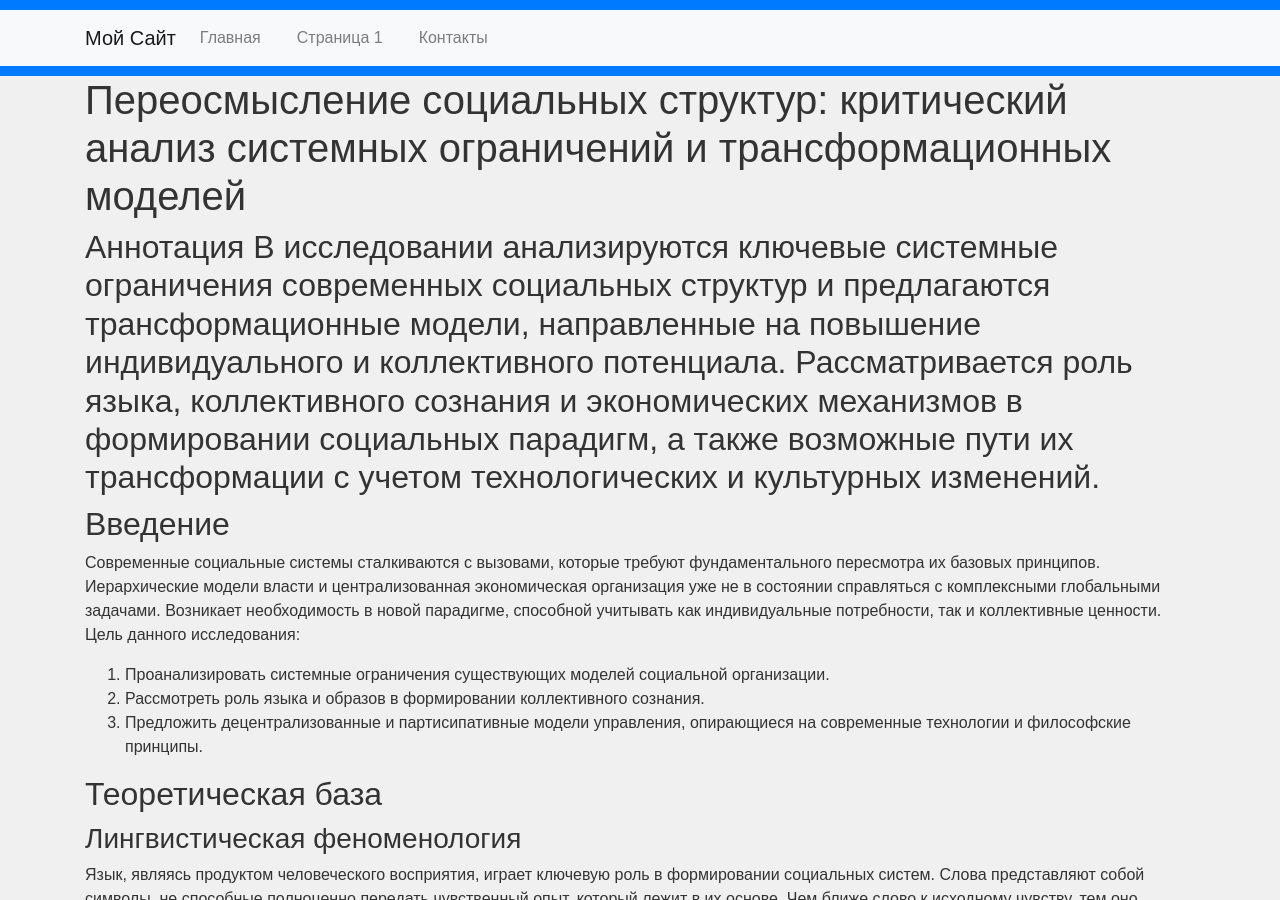
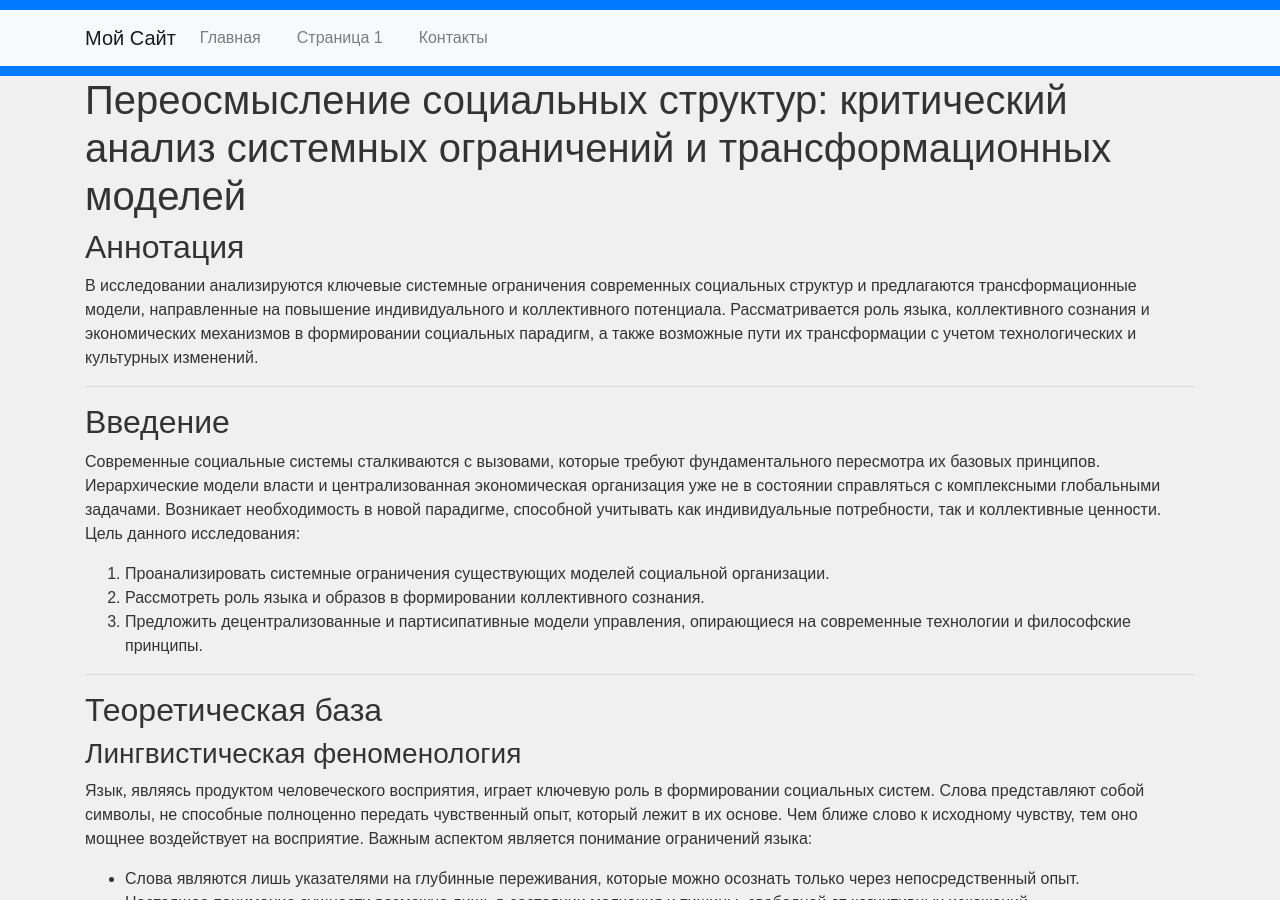
Before and after one commit to ramanzes/glavbook, a Jekyll site: the page built from pages/page1.md, in a window 1280 px wide and 900 px high. Built offline with Jekyll 4.4.1, drawn with Linux system fonts in a browser that asks for light colours.

Commit message:
Обновление

```diff
--- a/pages/page1.md
+++ b/pages/page1.md
@@ -4,21 +4,32 @@ title: Страница 1
 ---
 
 # Переосмысление социальных структур: критический анализ системных ограничений и трансформационных моделей
-## Аннотация В исследовании анализируются ключевые системные ограничения современных социальных структур и предлагаются трансформационные модели, направленные на повышение индивидуального и коллективного потенциала. Рассматривается роль языка, коллективного сознания и экономических механизмов в формировании социальных парадигм, а также возможные пути их трансформации с учетом технологических и культурных изменений.
+
+## Аннотация
+
+В исследовании анализируются ключевые системные ограничения современных социальных структур и предлагаются трансформационные модели, направленные на повышение индивидуального и коллективного потенциала. Рассматривается роль языка, коллективного сознания и экономических механизмов в формировании социальных парадигм, а также возможные пути их трансформации с учетом технологических и культурных изменений.
+
+---
 
 ## Введение
+
 Современные социальные системы сталкиваются с вызовами, которые требуют фундаментального пересмотра их базовых принципов. Иерархические модели власти и централизованная экономическая организация уже не в состоянии справляться с комплексными глобальными задачами. Возникает необходимость в новой парадигме, способной учитывать как индивидуальные потребности, так и коллективные ценности.
 Цель данного исследования:
 1. Проанализировать системные ограничения существующих моделей социальной организации.
 2. Рассмотреть роль языка и образов в формировании коллективного сознания.
 3. Предложить децентрализованные и партисипативные модели управления, опирающиеся на современные технологии и философские принципы.
 
+---
+
 ## Теоретическая база
+
 ### Лингвистическая феноменология
 Язык, являясь продуктом человеческого восприятия, играет ключевую роль в формировании социальных систем. Слова представляют собой символы, не способные полноценно передать чувственный опыт, который лежит в их основе. Чем ближе слово к исходному чувству, тем оно мощнее воздействует на восприятие.
 Важным аспектом является понимание ограничений языка:
 - Слова являются лишь указателями на глубинные переживания, которые можно осознать только через непосредственный опыт.
 - Настоящее понимание сущности возможно лишь в состоянии молчания и тишины, свободной от когнитивных искажений.
+
+---
 
 ### Коллективное сознание и роль образов
 Социальное сознание формируется через доминирующие образы и нарративы, которые транслируются через медиа и культурные инструменты. Проблемы:
@@ -29,36 +40,50 @@ title: Страница 1
 2. Стимулируют индивидуальное и коллективное развитие.
 3. Основываются на понятных и популярных нарративах, которые можно адаптировать под современные тенденции.
 
+---
+
 ## Предлагаемая модель социальной трансформации
+
 ### Принципы структурной реконструкции
+
 #### 1. Децентрализация собственности
 Каждый участник организации становится её частичным собственником, а доля определяется вкладом в общий результат. Например:
 - Работник супермаркета может владеть долей акций компании, пропорциональной наработанным часам.
 - Коллективное владение стимулирует ответственность и интерес к успеху компании.
+
 #### 2. Партисипативное управление
 - Традиционные иерархии заменяются советами, где решения принимаются коллективно.
 - Использование технологий, таких как блокчейн, для голосования и прозрачности управления.
 - В перспективе возможно применение ИИ как рекомендательного инструмента.
+
 #### 3. Индивидуальная самодостаточность
 - Упор на развитие базовых навыков, обеспечивающих независимость.
 - Социальная поддержка минимизирует критические зависимости, например, через коллективные программы помощи.
+
 #### 4. Корректировка глобальных структур
 - Пересмотр существующих международных институтов (ООН, ВТО и т.д.) на предмет их эффективности и необходимости.
 - Формирование глобальных платформ для обмена ресурсами и знаниями.
 
+---
+
 ## Решения на открытые вопросы
+
 ### Как рассчитывать долю собственности в новых моделях?
 Предлагается использовать следующий механизм:
 1. **Базовая единица труда**: Время, затраченное на работу, служит основой для определения доли собственности. Например, один рабочий час равен одной условной акции.
 2. **Качество труда**: Дополнительные коэффициенты могут применяться для оценки производительности или сложности задач.
 3. **Долгосрочные бонусы**: Чем дольше человек работает в организации, тем выше его доля.
+
 ### Как избежать коррупции?
 - Полная прозрачность через блокчейн для хранения данных о трудозатратах, голосованиях и распределении ресурсов.
 - Создание локальных советов, где решения принимаются открыто.
+
 ### Как формировать образы для коллективного сознания?
 - Использование популярных медиа как инструмента для трансляции позитивных нарративов.
 - Продвижение художественных произведений, отражающих желаемые образы будущего.
 - Создание виртуальных симуляций, где участники могут "проживать" идеальные сценарии развития общества.
+
+---
 
 ## Методологические импликации
 Предложенная модель основывается на следующих подходах:
@@ -66,6 +91,8 @@ title: Страница 1
 2. **Эксперименты с малыми группами**: Тестирование моделей в рамках небольших сообществ.
 3. **Внедрение технологий**: Адаптация цифровых инструментов для реализации прозрачного и партисипативного управления.
 
+---
+
 ## Заключение
 Преобразование социальных структур возможно через глубокое понимание человеческого сознания, языка и образов. Децентрализация, партисипативное управление и интеграция технологий способны обеспечить новый уровень взаимодействия и коллективного развития. Однако ключевым остаётся осознание, что любые изменения начинаются с нас самих — с того, как мы воспринимаем и формируем образы реальности.
 *Ключевые слова: социальная философия, партисипативное управление, децентрализация, образы, системная трансформация.*
```
Also changed, not shown: pages/contact.md (+2 -1 lines).
